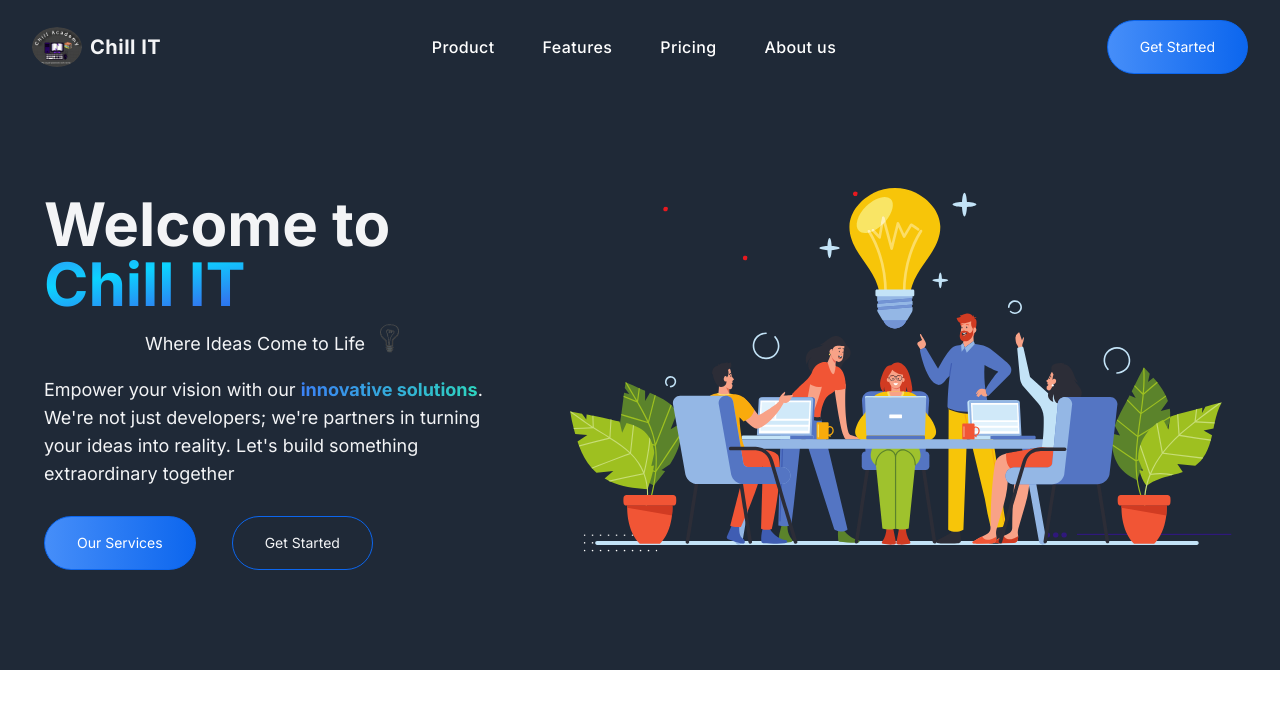
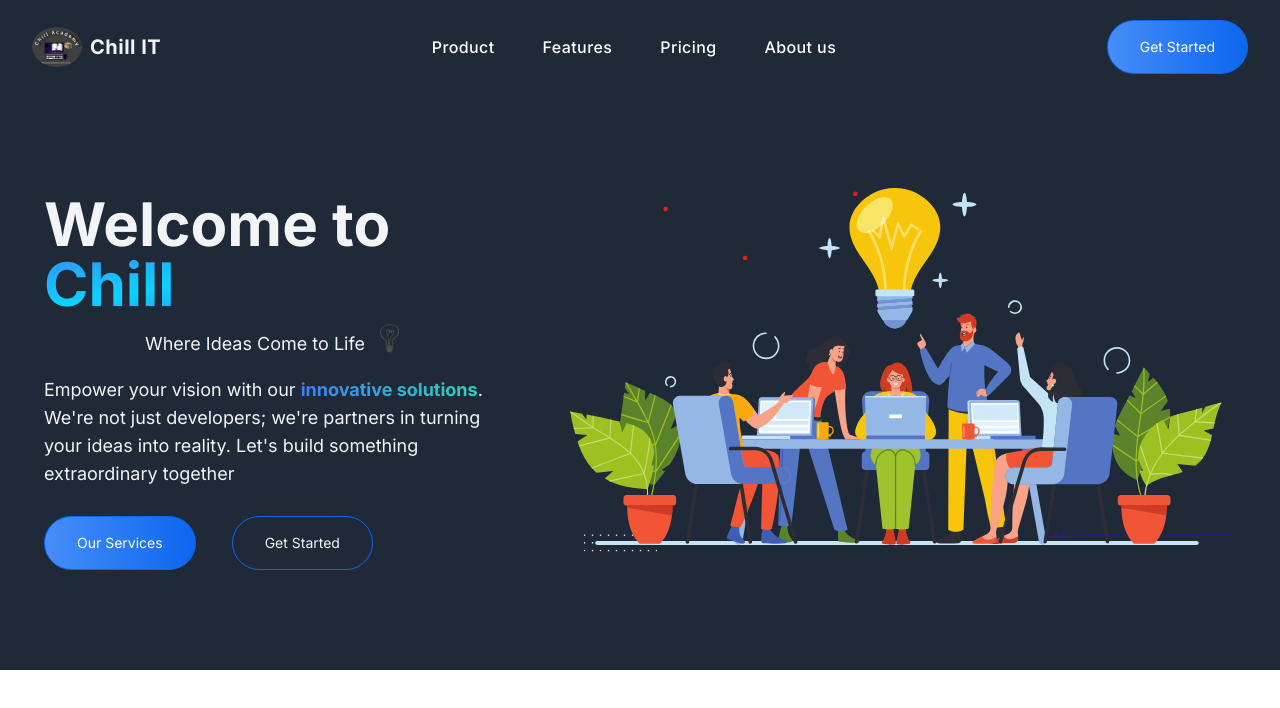
Before and after one commit to Pamphilemkp/chill-academy, a Next.js app: page / in a window 1280 px wide. Shown: the top 708 px of the page. Built offline with nearby package versions, Linux system fonts and the light colour scheme.

Commit message:
Add animation

```diff
--- a/components/Hero.js
+++ b/components/Hero.js
@@ -1,8 +1,12 @@
-import React from "react";
+"use client";
+import React, { useEffect } from "react";
 import Image from "next/image";
-import bulb from "../assets/images/bulb.gif"
-
+import bulb from "../assets/images/bulb.gif";
+import Typewriter from "typewriter-effect";
 const Hero = () => {
+  useEffect(() => {
+    // Your code for useEffect goes here
+  }, []);
   return (
     <div>
       <section className="bg-gray-800 text-gray-100">
@@ -16,31 +20,48 @@ const Hero = () => {
           >
             <h1 className="text-5xl font-bold leadi sm:text-6xl">
               Welcome to
-              <span className="text-header-gradient"> Chill IT</span>
+              <span>
+              <h1 className="text-header-gradient ">
+                <Typewriter
+                  options={{
+                    strings: ["Chill IT|"],
+                    autoStart: true,
+                    loop: true,
+
+                  }}
+                />
+              </h1>
+              </span>
             </h1>
             <div className="flex justify-center">
-            <p className="mt-4 mb-8 text-lg sm:mb-12">
-              Where Ideas Come to Life</p>
+              <p className="mt-4 mb-8 text-lg sm:mb-12">
+                Where Ideas Come to Life
+              </p>
               <Image
                 src={bulb}
                 alt="SmallGIF"
                 width={50}
                 height={10}
                 unoptimized
-                style={{ maxHeight: '45px' }}
+                style={{ maxHeight: "45px" }}
               />
-
-           </div>
-              <p className="  mb-8 text-lg sm:mb-12" style={{ marginTop: '-30px' }}>
-                Empower your vision with our <span className="bg-clip-text text-transparent bg-gradient-to-r from-blue-500 to-teal-400 font-bold">innovative solutions</span>. We're not
-                just developers; we're partners in turning your ideas into
-                reality. Let's build something extraordinary together
-              </p>
+            </div>
+            <p
+              className="  mb-8 text-lg sm:mb-12"
+              style={{ marginTop: "-30px" }}
+            >
+              Empower your vision with our{" "}
+              <span className="bg-clip-text text-transparent bg-gradient-to-r from-blue-500 to-teal-400 font-bold">
+                innovative solutions
+              </span>
+              . We're not just developers; we're partners in turning your ideas
+              into reality. Let's build something extraordinary together
+            </p>
 
             <div
               className="flex flex-col md:gap-5 space-y-4 sm:items-center sm:justify-center sm:flex-row sm:space-y-0 sm:space-x-4 lg:justify-start"
               bis_skin_checked="1"
-              style={{ marginTop: '-20px' }}
+              style={{ marginTop: "-20px" }}
             >
               <a
                 rel="noopener noreferrer"
--- a/package.json
+++ b/package.json
@@ -12,7 +12,8 @@
     "next": "14.0.3",
     "react": "^18",
     "react-dom": "^18",
-    "react-player": "^2.13.0"
+    "react-player": "^2.13.0",
+    "typewriter-effect": "^2.21.0"
   },
   "devDependencies": {
     "autoprefixer": "^10.0.1",
```
Also changed, not shown: app/globals.css (line endings or trailing spaces), 1 other file (tests, documents, lock files or other folders).
